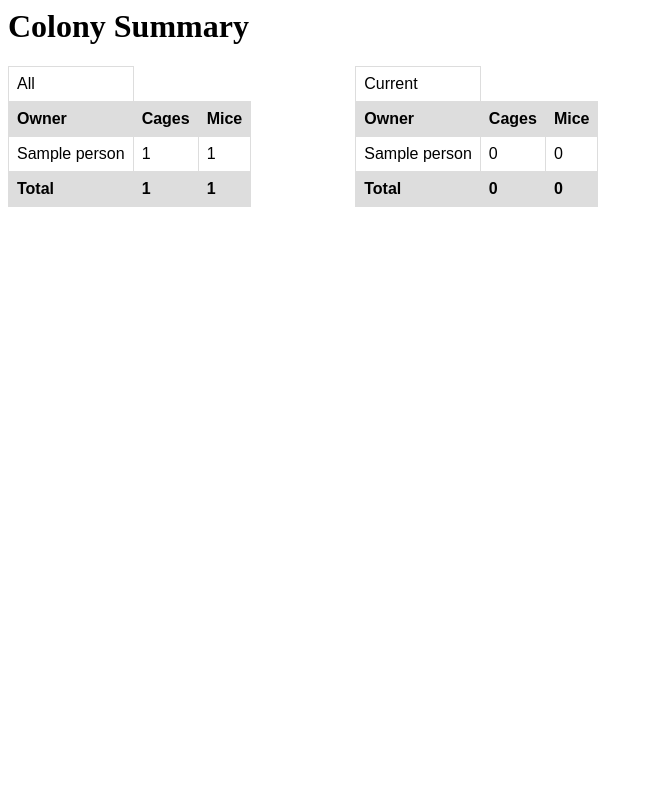
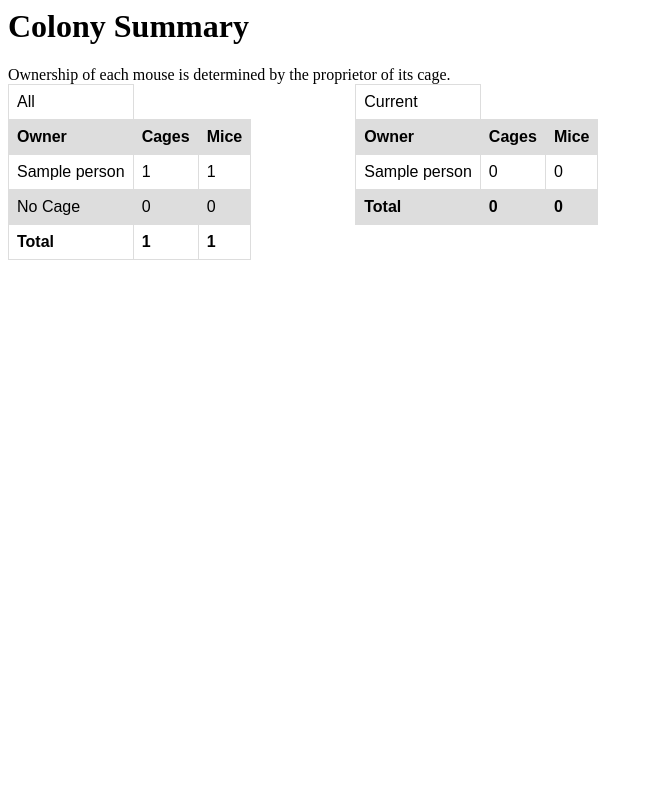
Before and after one commit to Rodgers-PAC-Lab/krill, a Django app: page /colony/summary in a window 1280 px wide. Shown: the whole page, without its empty margins (0-653 px from the left). Run offline with Django 3.2, Linux system fonts and the light colour scheme; a user stored in the database is signed in; tables that the repository leaves empty hold one stand-in row (values such as "Sample post"); parts of the project's set-up code (start-up, migrations or seed data) failed here and were passed over.

Commit message:
Revert "Revert "merged""
This reverts commit 76556c99e5e8dd07a49f4b789a43d903a225d9e5.

```diff
--- a/colony/models.py
+++ b/colony/models.py
@@ -490,6 +490,31 @@ class Mouse(models.Model):
     cage_history_string.short_description = 'From oldest to newest'
 
     @property
+    def user_or_proprietor(self):
+        """Returns the person in charge of this mouse.
+
+        This is determined in the following precedence order
+            * self.user if it is set
+            * self.cage.proprietor if self.cage is set
+            * self.litter.breeding_cage.proprietor if self.litter is set
+            * Otherwise None
+
+        Probably it would make more sense to use an AutoSlugField here, that
+        would update to cage's proprietor after every cage change. Also
+        it would be much faster to query the database.
+        """
+        if self.user:
+            return self.user
+
+        if self.cage:
+            return self.cage.proprietor
+
+        if self.litter:
+            return self.litter.breeding_cage.proprietor
+
+        return None
+
+    @property
     def sacked(self):
         return self.sack_date is not None
 
--- a/colony/templates/colony/summary.html
+++ b/colony/templates/colony/summary.html
@@ -2,6 +2,8 @@
 <link rel="stylesheet" type="text/css" href="{% static 'colony/table.css' %}" />
 
 <h1>Colony Summary</h1>
+Ownership of each mouse is determined by the proprietor of its cage. <br />
+
 <table style="display: inline">
 	<thead>
 		<tr><td>All</td></tr>
--- a/colony/views.py
+++ b/colony/views.py
@@ -58,6 +58,20 @@ class IndexView(generic.ListView):
         if order_by:
             # What if order_by == 'name'?
             qs = qs.order_by(order_by, 'name')
+
+        # Now select related
+        qs = qs.prefetch_related('mouse_set').\
+            prefetch_related('specialrequest_set').\
+            prefetch_related('specialrequest_set__requester').\
+            prefetch_related('specialrequest_set__requestee').\
+            prefetch_related('mouse_set__litter').\
+            prefetch_related('mouse_set__user').\
+            prefetch_related('mouse_set__genotype').\
+            prefetch_related('litter').\
+            prefetch_related('litter__mouse_set').\
+            prefetch_related('litter__father').\
+            prefetch_related('litter__mother').\
+            select_related()
 
         return qs
 
@@ -130,15 +144,43 @@ def make_mating_cage(request):
 
 
 def summary(request):
+    """Returns cage and mouse counts by person for a summary view
+
+    For this summary, we use the "proprietor" attribute of cage to determine
+    who owns it. We use cage__proprietor to determine who owns a mouse. This
+    is because mouse.user is usually null. Note that this will fail when a
+    mouse has no cage (typically after sacking). These mice are listed as
+    belonging to "No Cage".
+
+    Would probably be better to use the "user_or_proprietor" property
+    of Mouse, but this is Python (not a slug) so would be too slow here.
+
+    'persons_all':
+        list of dicts, each with keys:
+            'name': each person's name
+            'cages': number of cages for which that person is proprietor
+            'mice': number of mice in those cages
+
+    'persons_current':
+        Same as above, but only for cages for which defunct=False.
+    """
     persons = Person.objects.all()
     mice = Mouse.objects.all()
     cages = Cage.objects.all()
+
 
     #Contains information about all cages and mice stored in databse
     all_table_data = [{ 'name': person.name,
                     'cages': cages.filter(proprietor=person).count(),
                     'mice': mice.filter(user=person).count(),
                 } for person in persons]
+
+    all_table_data.append({
+        'name': 'No Cage',
+        'cages': 0,
+        'mice': mice.filter(cage__isnull=True).count()
+    })
+
     all_totals = {'cages' : Cage.objects.count(), 'mice' : Mouse.objects.count()}
     #Contains information about only non-defunct cages and non-sacked mice
     current_table_data = [{ 'name': person.name,
--- a/templates/admin/index.html
+++ b/templates/admin/index.html
@@ -15,6 +15,7 @@
   <div style="margin-bottom:15px"><a href="{% url 'colony:index' %}?person={{ user.get_username }}" >Your census view</a></div>
   <div style="margin-bottom:15px"><a href="{% url 'colony:index' %}" >Complete census view</a></div>
   <div style="margin-bottom:15px"><a href="{% url 'colony:new_mating_cage' %}" >Create a new mating cage</a></div>
+  <div style="margin-bottom:15px"><a href="{% url 'colony:summary' %}" >Cage counts</a></div>
 
 {% if app_list %}
     {% for app in app_list %}
```
Also changed, not shown: test_sql_queries.py (added, +20 -0 lines).
